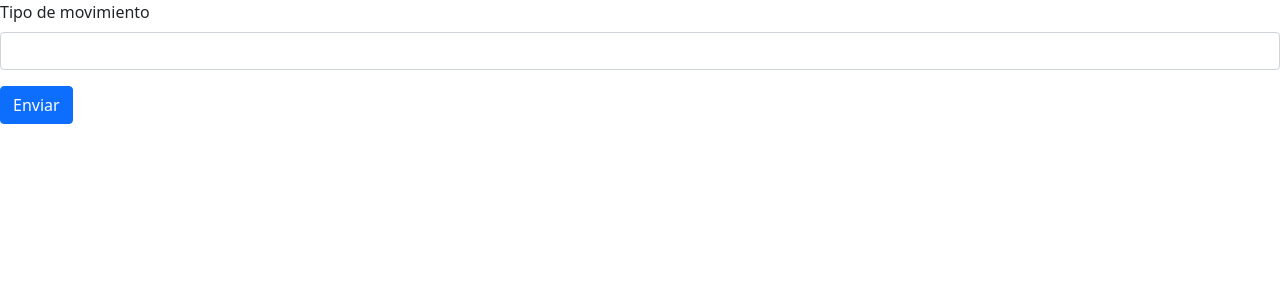
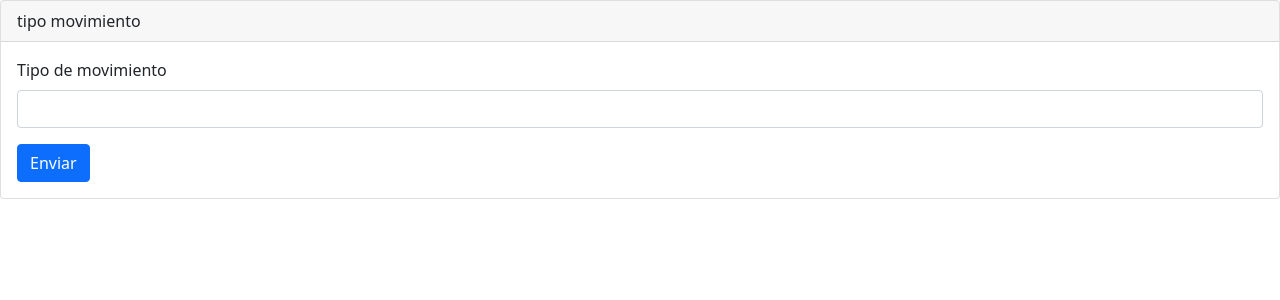
Before and after one commit to osdo1987/udevSoftContable, a PHP site: page /tipo_movimiento.view.php in a window 1280 px wide. Shown: the top 300 px of the page. Run offline with PHP 8.4, Linux system fonts and the light colour scheme.

Commit message:
actualizacion de formulario

```diff
--- a/tipo_movimiento/tipo_movimiento.view.php
+++ b/tipo_movimiento/tipo_movimiento.view.php
@@ -8,7 +8,13 @@
 </head>
 <body>
 
-<form name='form_tipo_movimiento' method='post' action='tipo_movimiento.controller.php'>
+<div class="card">
+  <div class="card-header">
+    tipo movimiento
+  </div>
+  <div class="card-body">
+
+  <form name='form_tipo_movimiento' method='post' action='tipo_movimiento.controller.php'>
   <div class="mb-3">
     <label for="Tipo_movimiento" class="form-label">Tipo de movimiento</label>
     <input type="text" class="form-control" id="tipo_movimiento" name='tipo_movimiento' value="">
@@ -17,6 +23,9 @@
   <button type="submit" class="btn btn-primary">Enviar</button>
 </form>
 
+  </div>
+</div>
+
 <script src="https://cdn.jsdelivr.net/npm/bootstrap@5.0.2/dist/js/bootstrap.bundle.min.js" integrity="sha384-MrcW6ZMFYlzcLA8Nl+NtUVF0sA7MsXsP1UyJoMp4YLEuNSfAP+JcXn/tWtIaxVXM" crossorigin="anonymous"></script>
 </body>
 </html>
```
